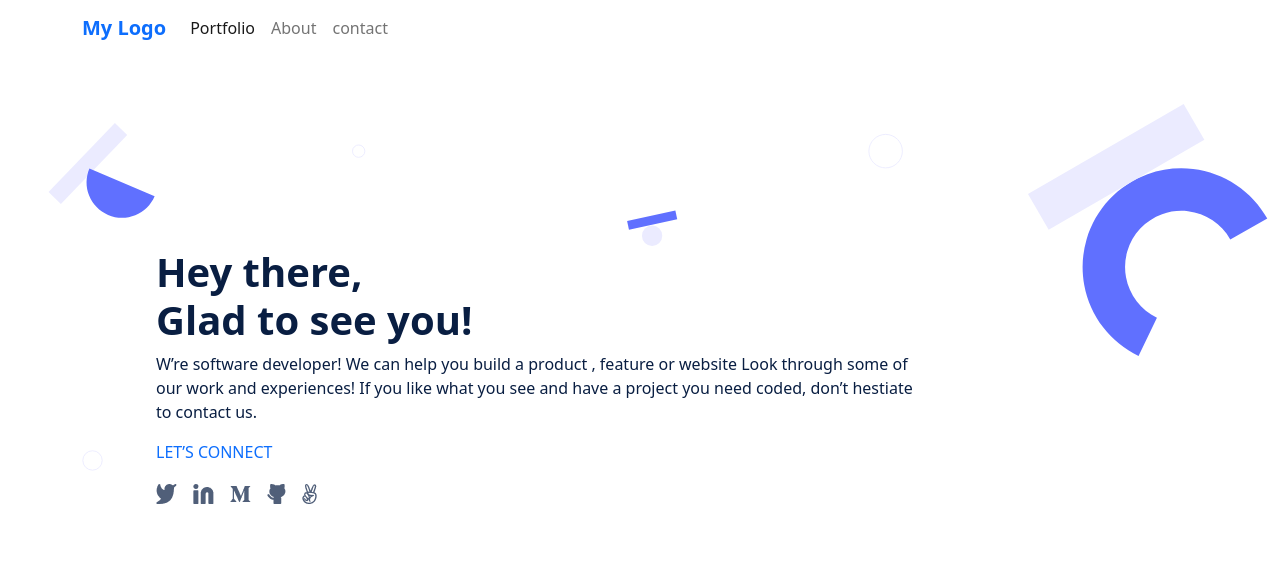
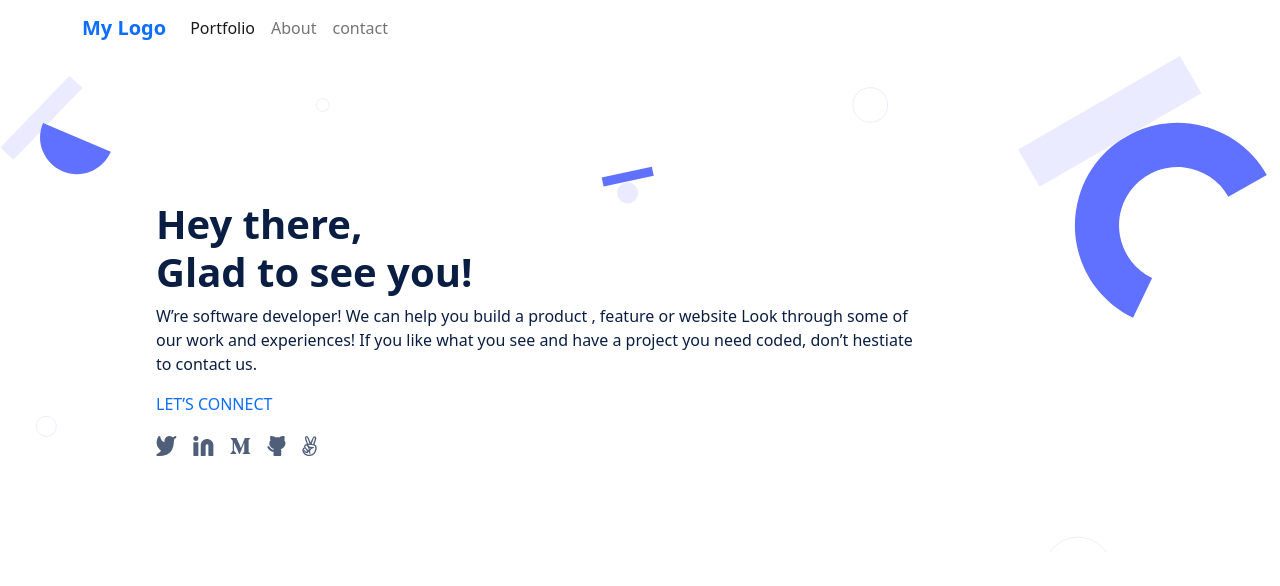
Before and after one commit to abdulhamiid/bootstrap, a plain HTML site: page index.html in a window 1280 px wide. Drawn offline with nearby package versions, Linux system fonts and the light colour scheme.

```diff
--- a/index.html
+++ b/index.html
@@ -30,7 +30,7 @@
       </div>
     </div>
   </nav>
-  <main id="showcase" class="m-md-5 me-md-0 pt-5">
+  <main id="showcase" class="p-md-5 pe-md-0">
     <section class="container m-md-5 pt-5">
       <div class="mx-sm-0 mx-md-5">
         <h1 class="display-6 fw-bold">Hey there,<br> Glad to see you!</h1>
```
